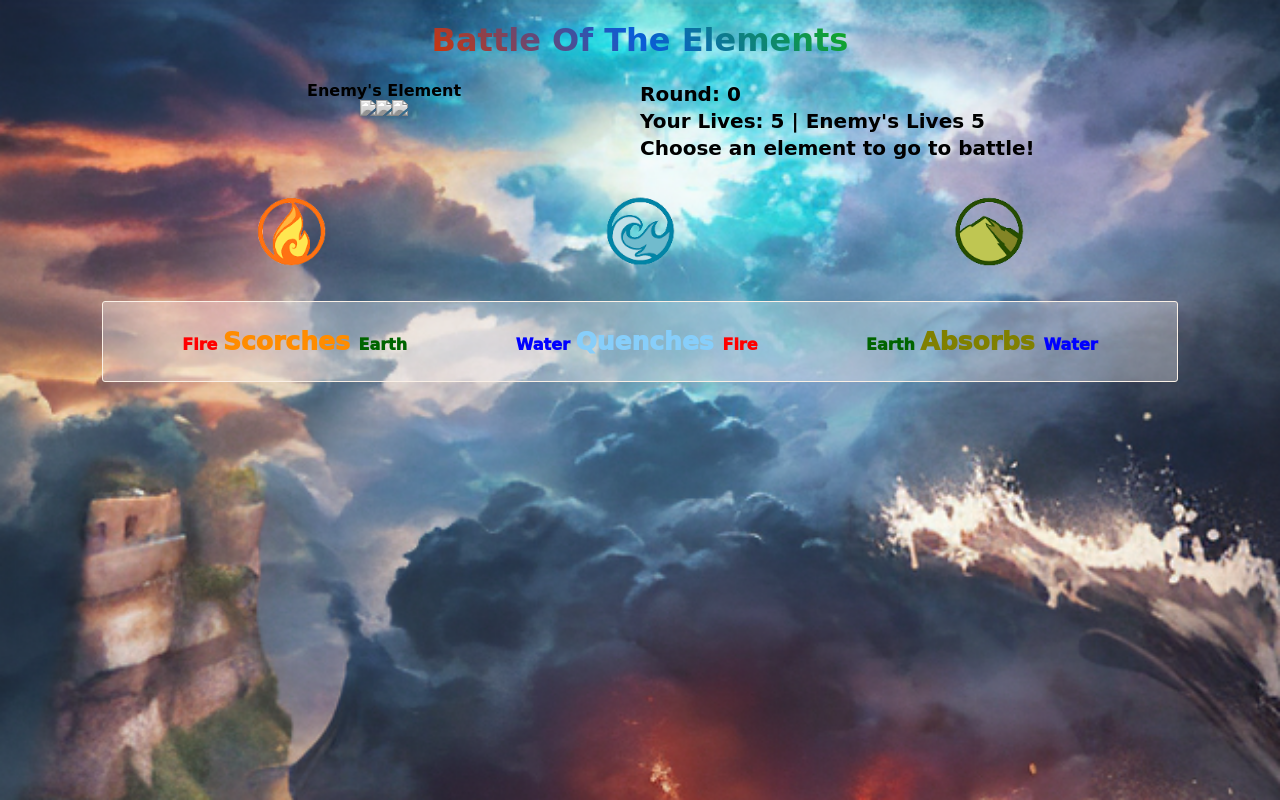
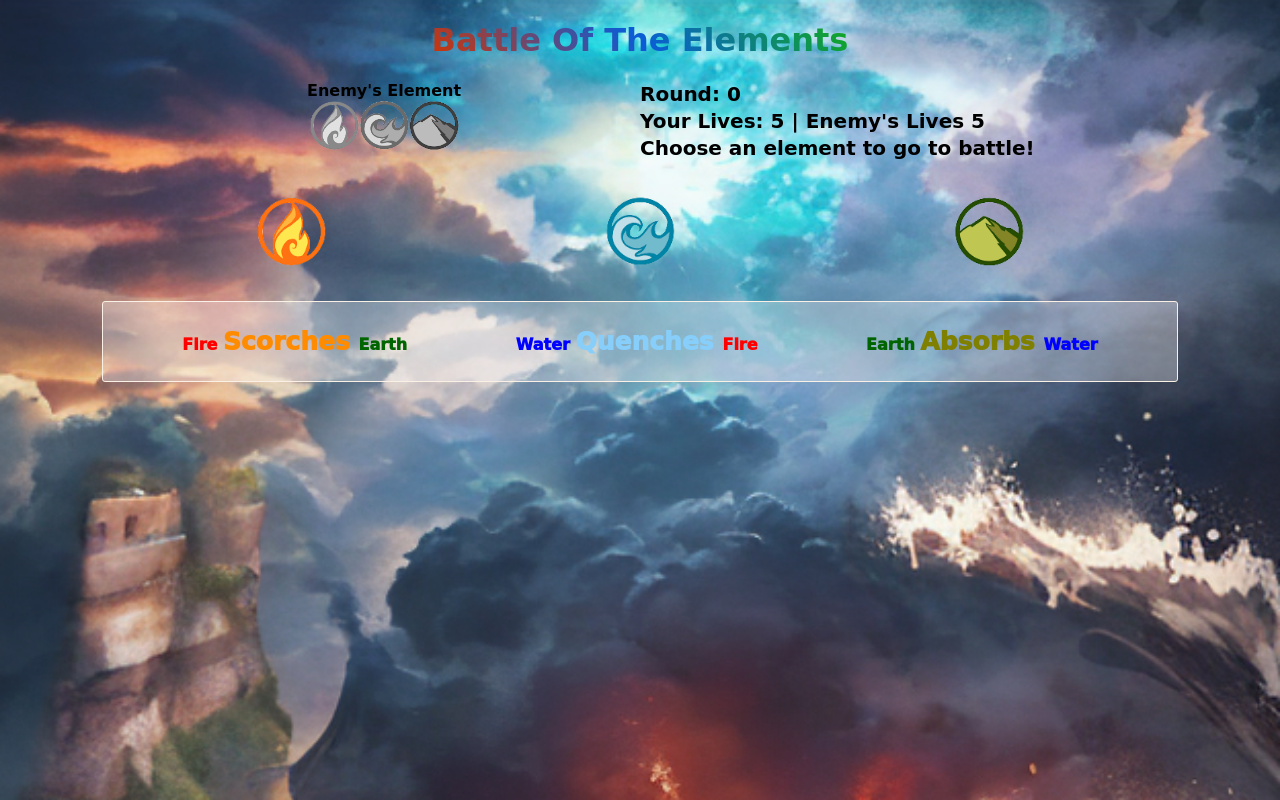
Before and after one commit to accelangel/Battle-of-the-Elements-, a plain HTML site: page index.html in a window 1280 px wide. Drawn offline with Linux system fonts and the light colour scheme; the site is published under a folder, as on GitHub Pages, so addresses that start at the root find nothing.

Commit message:
Remove slash from in front of file paths

```diff
--- a/index.html
+++ b/index.html
@@ -14,9 +14,9 @@
         <div class="compBox">
             Enemy's Element
             <div class="imageBox">
-                <img src="/images/fire.png" class="compFire grayScale">
-                <img src="/images/water.png" class="compWater grayScale">
-                <img src="/images/earth.png" class="compEarth grayScale">
+                <img src="images/fire.png" class="compFire grayScale">
+                <img src="images/water.png" class="compWater grayScale">
+                <img src="images/earth.png" class="compEarth grayScale">
             </div>
         </div>
         <div class="statusBox">
```
